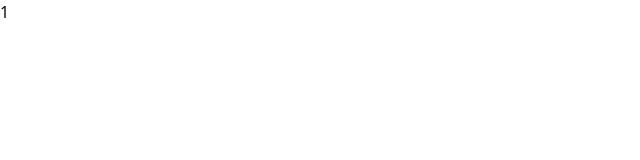
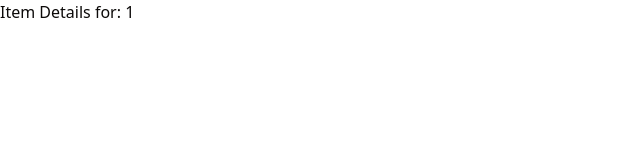
Before and after one commit to kidalonious/chessare-frontend, a Next.js app: page /item/1 in a window 1280 px wide. Shown: the top 160 px of the page, without its empty margins (0-640 px from the left). Built offline with nearby package versions, Linux system fonts and the light colour scheme.

Commit message:
fourth fix to dynamic item population

```diff
--- a/src/app/item/[item]/page.tsx
+++ b/src/app/item/[item]/page.tsx
@@ -4,5 +4,10 @@ type Props = {
 
 export default function ItemPage({ params }: Props) {
   const { item } = params;
-  return <div>{item}</div>;
+
+  return (
+    <div>
+      <h1>Item Details for: {item}</h1>
+    </div>
+  );
 }
```
